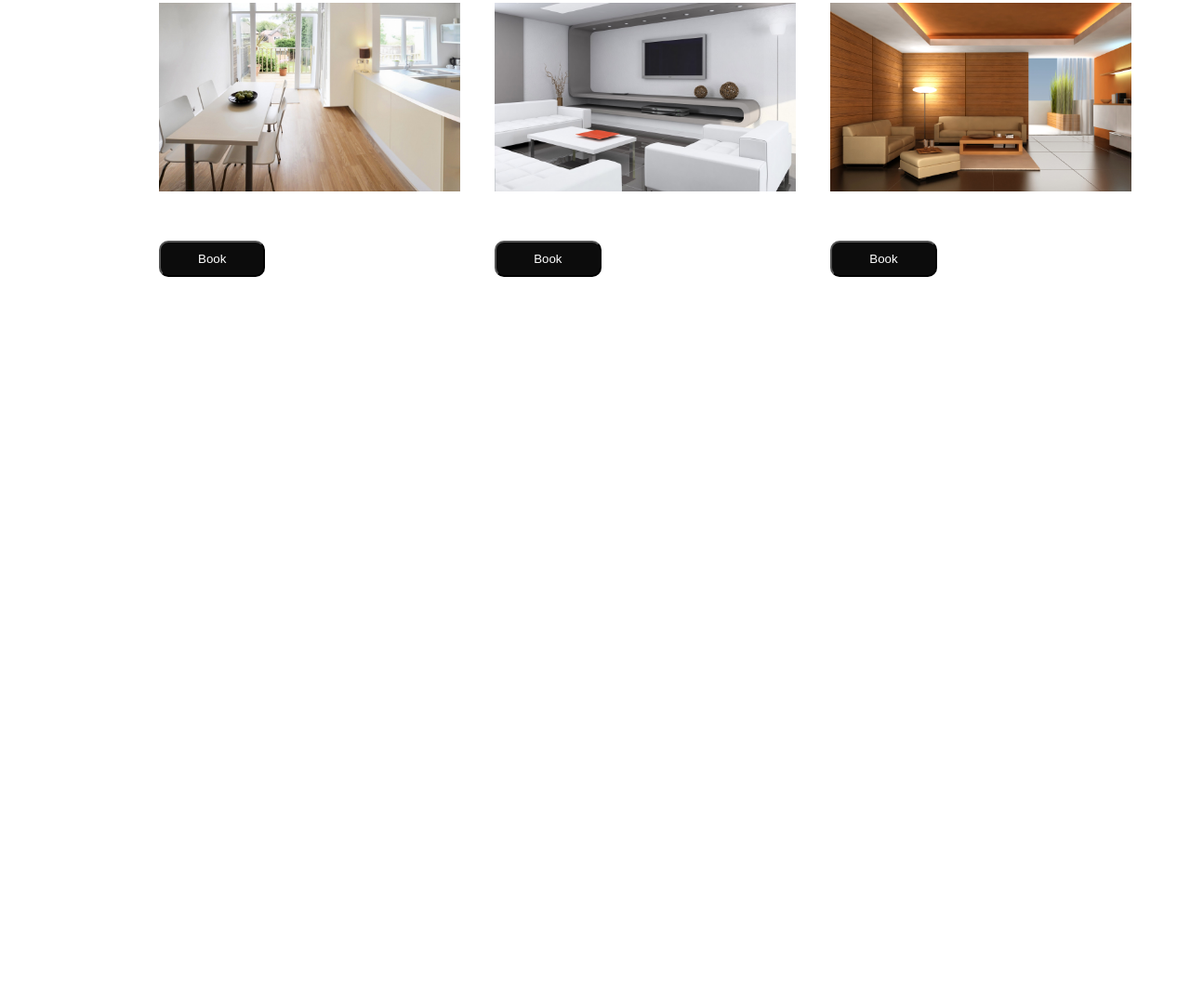
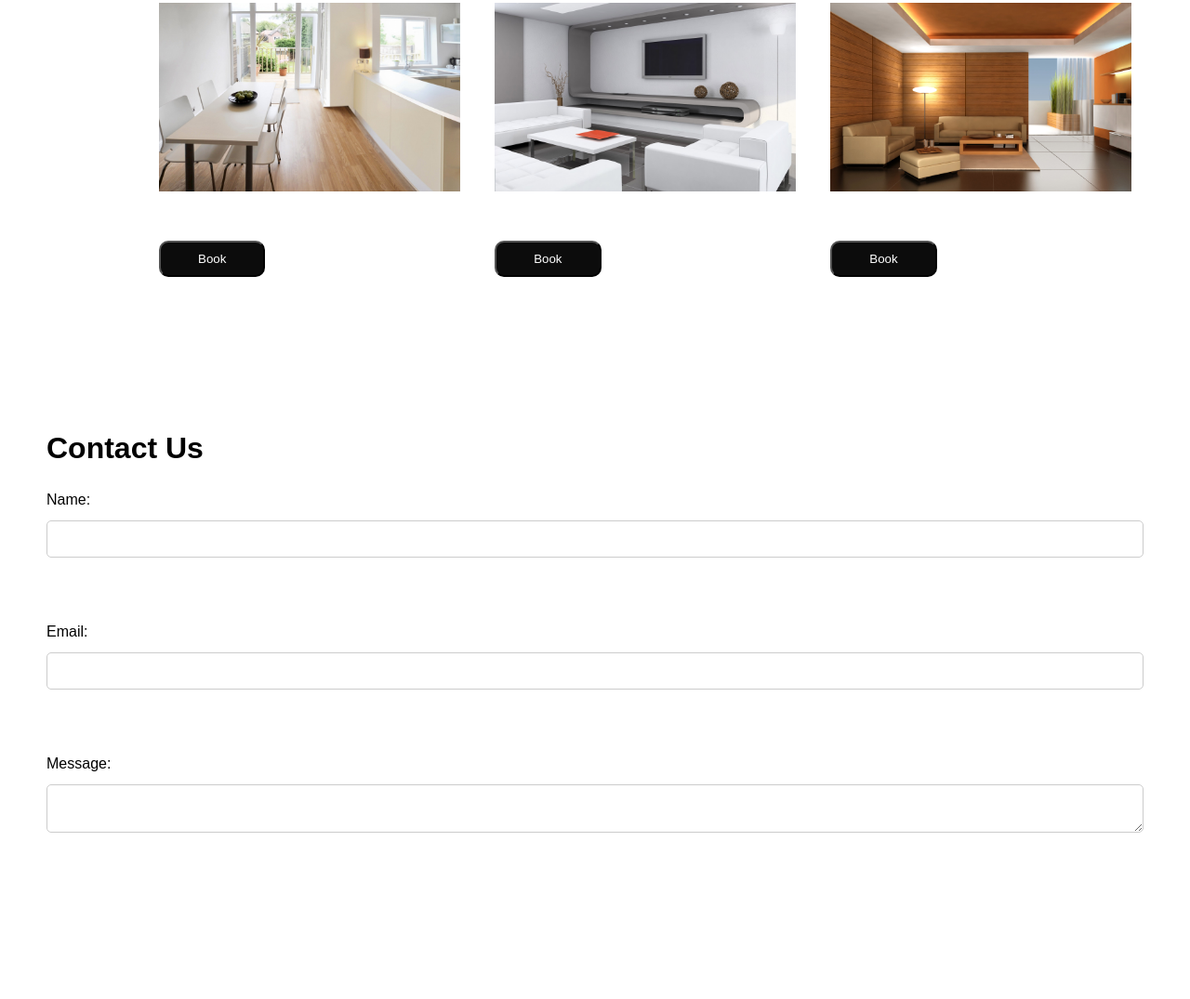
Before and after one commit to Zawadirugenyi/Zwashuay, a plain HTML site: page index.html in a window 1280 px wide. Shown: the part 2537-3612 px from the top of the page at 93% size. Before the commit the page ends 2945 px from the top, so only its background shows below. Drawn offline with Linux system fonts and the light colour scheme.

Commit message:
commit contact

```diff
--- a/index.html
+++ b/index.html
@@ -126,5 +126,20 @@
       </div>
 </section>
 
+
+</section>
+<section id="contact">
+  <h2>Contact Us</h2>
+  <form>
+    <label for="name">Name:</label>
+    <input type="text" id="name" name="name"><br><br>
+    <label for="email">Email:</label>
+    <input type="email" id="email" name="email"><br><br>
+    <label for="message">Message:</label>
+    <textarea id="message" name="message"></textarea><br><br>
+    <input type="submit" value="Send">
+  </form>
+</section>
+
 </body>
 </html>
```
